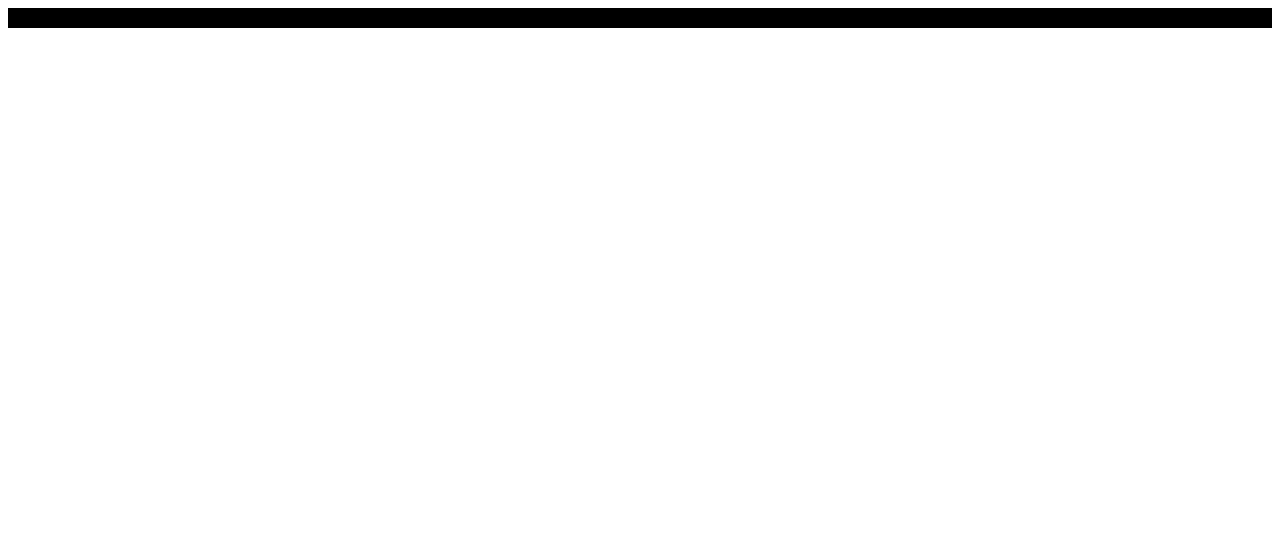
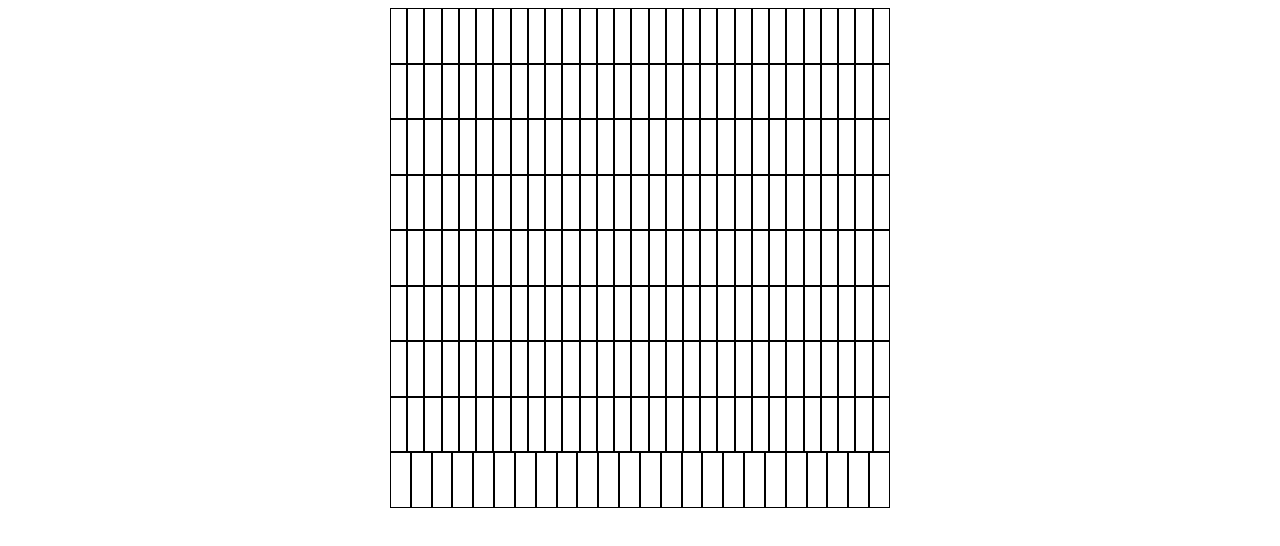
Before and after one commit to benjamin-musil/etch-a-sketch, a plain HTML site: page index.html in a window 1280 px wide. Drawn offline with Linux system fonts and the light colour scheme.

Commit message:
Add 16^2 squares and arrange in container

```diff
--- a/etch.js
+++ b/etch.js
@@ -1,94 +1,8 @@
 const grid = document.querySelector('#container')
 
-const square = document.createElement('div');
-square.classList.add('square');
-square.style['background-color'] = "black";
-square.style.border = "blue";
-square.style.padding = "10px";
-
-grid.appendChild(square);
-
-
-// function computerPlay() {
-// 	switch (Math.floor(Math.random()*10) % 3) {
-// 		case 0:
-// 			return "Rock";
-// 		case 1:
-// 			return "Paper";
-// 		case 2:
-// 			return "Scissors";
-// 	}
-// }
-
-// function playRound(playerSelection, computerSelection) {
-// 	playerSelection = playerSelection.toLowerCase();
-// 	playerSelection = playerSelection.charAt(0).toUpperCase() + playerSelection.substring(1);
-
-// 	if (playerSelection == computerSelection) {
-// 		return ("Tie game, " + playerSelection + " ties " + computerSelection + ".");
-// 	}
-// 	else if (playerSelection == "Rock") {
-// 		if (computerSelection == "Scissors") {
-// 			return win(playerSelection, computerSelection);
-// 		}
-// 		else {
-// 			return lose(playerSelection, computerSelection);
-// 		}
-// 	}
-// 	else if (playerSelection == "Paper") {
-// 		if (computerSelection == "Rock") {
-// 			return win(playerSelection, computerSelection);
-// 		}
-// 		else {
-// 			return lose(playerSelection, computerSelection);
-// 		}
-// 	}
-// 	else if (playerSelection == "Scissors") {
-// 		if (computerSelection == "Paper") {
-// 			return win(playerSelection, computerSelection);
-// 		}
-// 		else {
-// 			return lose(playerSelection, computerSelection);
-// 		}
-// 	}
-// 	else {
-// 		return "Please input Rock, Paper, or Scissors.";
-// 	}
-// }
-
-// function win(playerSelection, computerSelection) {
-// 	playerScore++;
-// 	return ("You win! :) " + playerSelection + " beats " + computerSelection + "!");
-// }
-
-// function lose(playerSelection, computerSelection) {
-// 	computerScore++;
-// 	return ("You lose! :( " + computerSelection + " beats " + playerSelection + "...");
-// }
-
-// function game() {
-// 	playerChoice = document.getElementById("playerChoice").value;
-// 	document.getElementById("result").innerHTML = playRound(playerChoice, computerPlay());
-// 	document.getElementById("matchResult").innerHTML = ("");
-// 	numberRounds++;
-// 	document.getElementById("numberRounds").innerHTML = "Number of rounds played: " + numberRounds;
-
-// 	if ((playerScore + computerScore) == 5) {
-// 		if (playerScore > computerScore) {
-// 			document.getElementById("matchResult").innerHTML = ("You win with a score of " +
-// 				playerScore + " to " + computerScore + "!");
-// 		}
-// 		else {
-// 			document.getElementById("matchResult").innerHTML = ("You lose with a score of " +
-// 				playerScore + " to " + computerScore + ".");
-// 		}
-
-// 		playerScore = 0;
-// 		computerScore = 0;
-// 		numberRounds = 0;
-// 	}
-// }
-
-// let playerScore = 0;
-// let computerScore = 0;
-// let numberRounds = 0;
+// Create 64 divs inside container
+for (let i = 0; i < 16*16; i++) {
+	const square = document.createElement('div');
+	square.classList.add('square');
+	grid.appendChild(square);
+}
--- a/index.html
+++ b/index.html
@@ -4,6 +4,7 @@
 		<meta content="text/html;charset=utf-8" http-equiv="Content-Type">
 		<meta content="utf-8" http-equiv="encoding">
 		<title>Etch-a-Sketch</title>
+		<link rel="stylesheet" type="text/css" href="style.css">
 	</head>
 	<body>
 		<div id="container"></div>
--- a/style.css
+++ b/style.css
@@ -1,147 +1,21 @@
-
-
-/*body {
-	font-family: arial, sans-serif;
-	margin: 0;
+#container {
+	display: flex;
+	flex-wrap: wrap;
+	justify-content: space-evenly;
+	align-content: : space-evenly;
+	align-items: : stretch;
+	margin-left: auto;
+	margin-right: auto;
+	width: 500px;
+	height: 500px;
 }
 
-input#search-text {
-	width: 100%;
-	box-sizing: border-box;
-   	background-color: white;
-	padding-left: 40px;
-	border-radius: 25px;
-	height: 40px;
-	background-image: url('searchicon.png');
-	background-size: 15px;
-	background-position: 15px 12px;
-	background-repeat: no-repeat;
-	border: 1px solid #dfe1e5;
+.square {
+	flex: 1 0 0;
+	background-color: white;
+	border: 1px solid black;
+/*	padding: 5px;*/
+	/*margin: 1px;*/
+	min-width: 3%;
+	min-height: 3%;
 }
-
-input:hover {
-	box-shadow: 1px 1px 2px rgba(0, 0, 0, 0.3);
-}
-
-ul {
-	list-style-type: none;
-	margin: 0;
-	padding: 0;
-	overflow: hidden;
-	background-color: white;
-}
-
-li {
-	display: inline;
-	padding-left: 10px;
-	padding-right: 10px;
-	float: left;
-}
-
-li a {
-	display: block;
-	color: rgba(0,0,0,0.87);
-	text-align: center;
-	text-decoration: none;
-}
-
-li a:hover {
-	text-decoration: underline;
-}
-
-.header {
-	position: fixed;
-	top: 0;
-	width: 100%;
-	padding-top: 24px;
-	font-size: 12px;
-	padding-left: 20px;
-}
-
-.header-right {
-	float: right;
-	padding-right: 30px;
-}
-
-.content{
-	display: block;
-	margin-left: auto;
-	margin-right: auto;
-	padding: 23px;
-	margin-top: 180px;
-	text-align: center;
-}
-
-.footer {
-	position: fixed;
-	bottom: 0;
-	padding-top: 12px;
-	padding-bottom: 11px;
-	width: 100%;
-	border: 1px solid #e4e4e4;
- 	background-color: #f2f2f2;
- 	font-size: 14px;
-	padding-left: 20px;
-}
-
-.footer a {
-	color: #5f6368;
-}
-
-.footer-right {
-	float: right;
-	padding-right: 30px;
-}
-
-.searchbar {
-   	width: 584px;
-   	margin-left: auto;
-   	margin-right: auto;
-}
-
-.submit-button {
-	display: inline;
-}
-
-.submit {
-	text-align: center;
-	margin-top: 25px;
-}
-
-#Google-search, #feeling-lucky {
-	font-family: arial;
-	padding: 10px;
-	border-radius: 5px;
-	background-color: #f4f4f4;
-	color: #5f6368;
-	border: none;
-	margin: 5px;
-}
-
-#Google-search:hover, #feeling-lucky:hover {
-	box-shadow: 0px 0px 2px rgba(0, 0, 0, 0.3);
-}
-
-img#apps {
-	height: auto;
-	width: 28px;
-    position: relative;
-    bottom: 8px;
-}
-
-#apps:hover {
-	filter: brightness(5%);
-}
-
-#sign-in {
-	position: relative;
-	bottom: 8px;
-	font-weight: bold;
-	background-color: #4583eb;
-	padding: 8px 14px;
-	border-radius: 2px;
-}
-
-#sign-in a {
-	color: white;
-}*/
```
